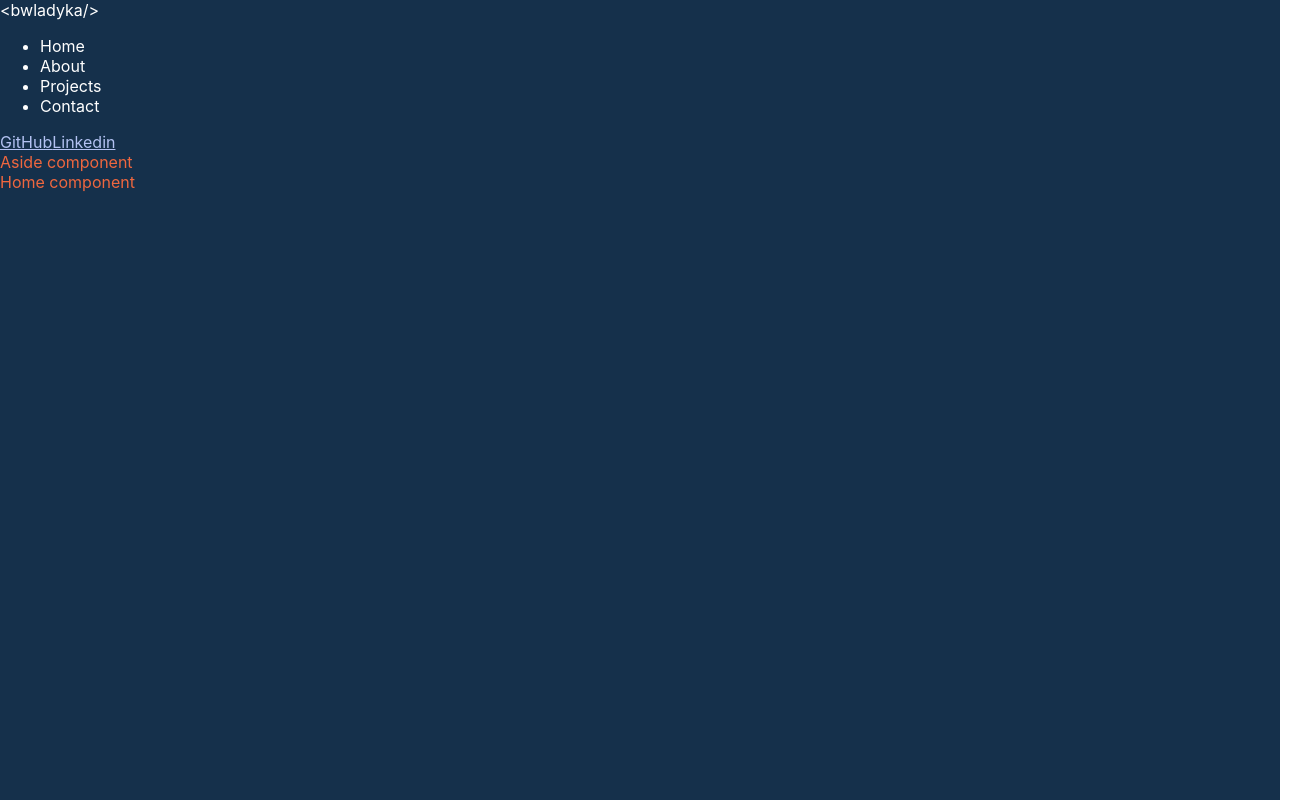
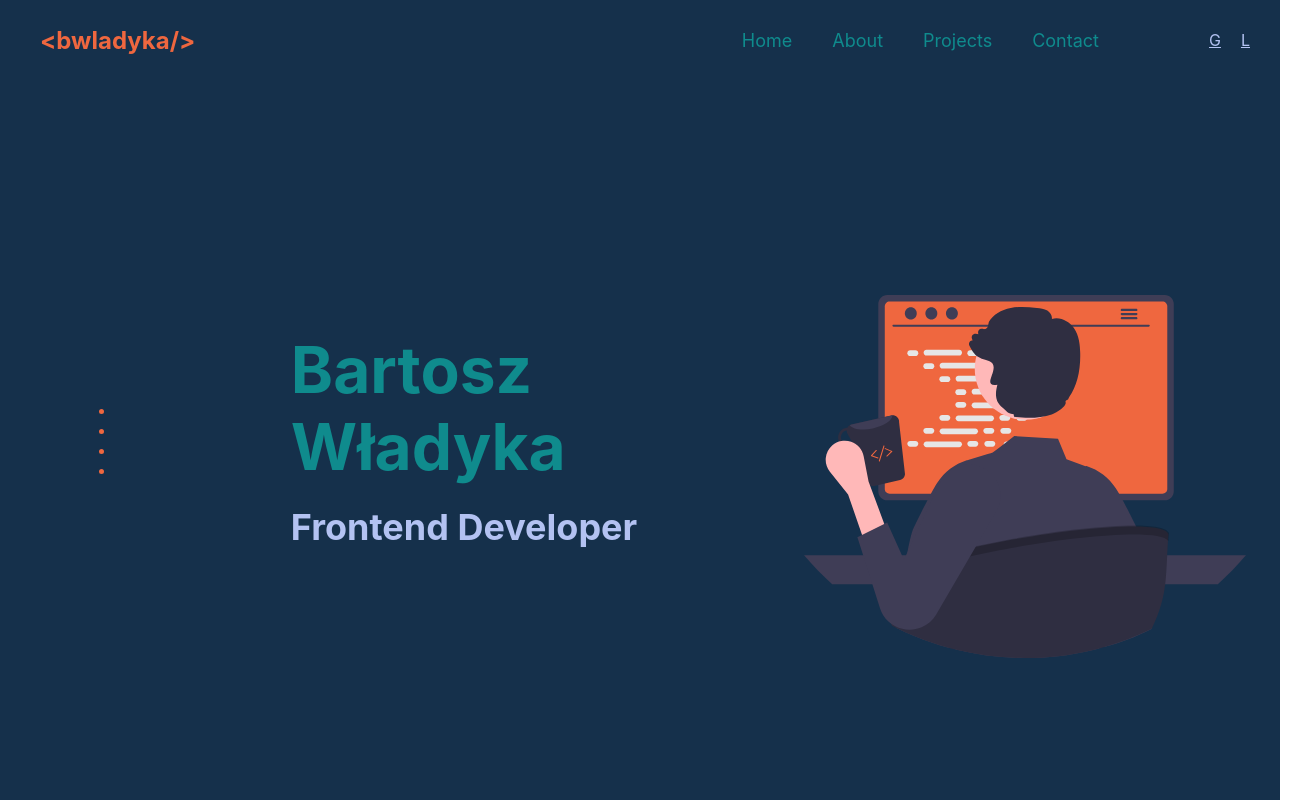
Before and after one commit to AlienQbw/portfolio-react, a React (Create React App) app: page / in a window 1280 px wide. Shown: the whole page, 1314 px wide, since content can reach past the window. Built offline with nearby package versions, Linux system fonts and the light colour scheme.

Commit message:
basic styling for home, aside and navigation commponents + slight changes to the global styling

```diff
--- a/src/assets/styles/GlobalStyle.js
+++ b/src/assets/styles/GlobalStyle.js
@@ -22,4 +22,16 @@ export const GlobalStyle = createGlobalStyle`
   p{
       color: ${({ theme }) => theme.colors.text};
   }
+  h1, h2, h3{
+    margin: 0;
+  }
+  h1{
+        font-size: ${({ theme }) => theme.fontSize.l}
+  }
+  h2{
+        font-size: ${({ theme }) => theme.fontSize.lm}
+  }
+  h3{
+    font-size: ${({ theme }) => theme.fontSize.m}
+  }
 `;
--- a/src/assets/styles/theme.js
+++ b/src/assets/styles/theme.js
@@ -5,5 +5,10 @@ export const theme = {
     text: '#B3C2F2',
     links: '#0F8B8D',
   },
-  fontSize: {},
+  fontSize: {
+    sm: '18px',
+    m: '24px',
+    lm: '36px',
+    l: '64px',
+  },
 };
--- a/src/components/organisms/Aside/Aside.js
+++ b/src/components/organisms/Aside/Aside.js
@@ -1,4 +1,15 @@
+import { Wrapper } from './Aside.styles';
+
 const Aside = () => {
-  return <div>Aside component</div>;
+  return (
+    <Wrapper>
+      <ul>
+        <li className="aside-line"></li>
+        <li className="aside-line"></li>
+        <li className="aside-line"></li>
+        <li className="aside-line"></li>
+      </ul>
+    </Wrapper>
+  );
 };
 export default Aside;
--- a/src/components/organisms/Aside/Aside.styles.js
+++ b/src/components/organisms/Aside/Aside.styles.js
@@ -0,0 +1,12 @@
+import styled from 'styled-components';
+
+export const Wrapper = styled.div`
+  display: flex;
+  justify-content: center;
+  align-items: center;
+  float: left;
+  height: calc(100vh - 80px);
+  width: 15vw;
+  background-color: gray;
+  background: transparent;
+`;
--- a/src/components/organisms/Navigation/Navigation.js
+++ b/src/components/organisms/Navigation/Navigation.js
@@ -3,15 +3,29 @@ import { Wrapper } from './Navigation.styles';
 const Navigation = () => {
   return (
     <Wrapper>
-      <div>{'<bwladyka/>'}</div>
-      <ul>
-        <li>Home</li>
-        <li>About</li>
-        <li>Projects</li>
-        <li>Contact</li>
-      </ul>
-      <a href="google.com">GitHub</a>
-      <a href="google.com">Linkedin</a>
+      <h3>{'<bwladyka/>'}</h3>
+      <div className="nav-links">
+        <ul>
+          <li>
+            <a href="">Home</a>
+          </li>
+          <li>
+            <a href="">About</a>
+          </li>
+          <li>
+            <a href="">Projects</a>
+          </li>
+          <li>
+            <a href="">Contact</a>
+          </li>
+        </ul>
+        <a className="nav-icon-links" href="google.com">
+          G
+        </a>
+        <a className="nav-icon-links" href="google.com">
+          L
+        </a>
+      </div>
     </Wrapper>
   );
 };
--- a/src/components/organisms/Navigation/Navigation.styles.js
+++ b/src/components/organisms/Navigation/Navigation.styles.js
@@ -1,5 +1,37 @@
 import styled from 'styled-components';
 
 export const Wrapper = styled.div`
-  color: white;
+  width: 100%;
+  height: 80px;
+  display: flex;
+  justify-content: space-between;
+  align-items: center;
+  h3 {
+    font-size: ${({ theme }) => theme.fontSize.m};
+    padding: 20px 40px 20px 40px;
+  }
+  .nav-links {
+    padding: 20px;
+    display: flex;
+    flex-direction: row;
+    justify-content: center;
+    align-items: center;
+  }
+  ul {
+    margin-right: 80px;
+  }
+  ul li {
+    float: left;
+    font-size: ${({ theme }) => theme.fontSize.sm};
+    list-style-type: none;
+    margin: 5px 20px 5px 20px;
+    margin
+  }
+  ul li a {
+    text-decoration: none;
+    color: ${({ theme }) => theme.colors.links};
+  }
+  .nav-icon-links {
+    padding: 10px;
+  }
 `;
--- a/src/components/templates/MainTemplate.styles.js
+++ b/src/components/templates/MainTemplate.styles.js
@@ -4,7 +4,7 @@ import Wave from '../../assets/svg/test.svg';
 const Wrapper = styled.div`
   /* background-image: url(${Wave}); */
   min-height: 100vh;
-  max-height: 100vw;
+  max-height: 100vh;
   background-position: center;
   background-repeat: no-repeat;
   background-size: cover;
--- a/src/views/home/Home.js
+++ b/src/views/home/Home.js
@@ -1,6 +1,19 @@
 import { Wrapper } from './Home.styles';
-
+import HomeImage from '../../assets/svg/home-image.svg';
 const Home = () => {
-  return <Wrapper>Home component</Wrapper>;
+  return (
+    <Wrapper>
+      <div className="name">
+        <div>
+          <h1>Bartosz</h1>
+          <h1>Władyka</h1>
+          <h2>Frontend Developer</h2>
+        </div>
+      </div>
+      <div className="home-svg">
+        <img src={HomeImage} alt="" />
+      </div>
+    </Wrapper>
+  );
 };
 export default Home;
--- a/src/views/home/Home.styles.js
+++ b/src/views/home/Home.styles.js
@@ -1,3 +1,34 @@
 import styled from 'styled-components';
 
-export const Wrapper = styled.div``;
+export const Wrapper = styled.div`
+  float: left;
+  width: calc(100% - 15vw);
+  height: calc(100vh - 80px);
+  h1 {
+    color: ${({ theme }) => theme.colors.links};
+  }
+  h2 {
+    color: ${({ theme }) => theme.colors.text};
+  }
+  .name {
+    display: flex;
+    justify-content: center;
+    align-items: center;
+    flex-direction: column;
+    float: left;
+    width: 50%;
+    height: 100%;
+    div {
+      h1 {
+      }
+      h2 {
+        margin-top: 20px;
+      }
+    }
+  }
+  .home-svg {
+    float: left;
+    width: 50%;
+    height: 100%;
+  }
+`;
```
Also changed, not shown: src/assets/svg/home-image.svg (added).
